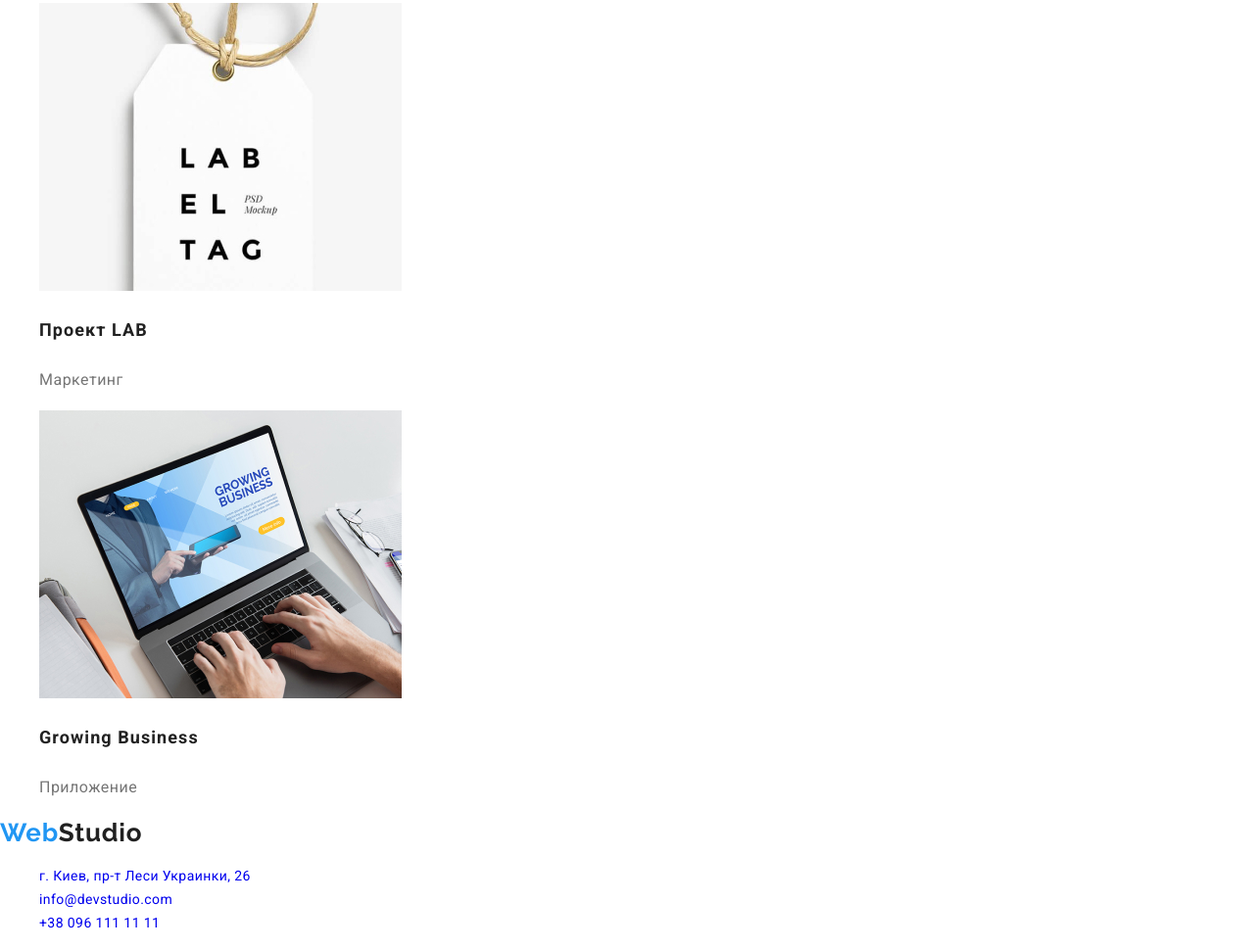
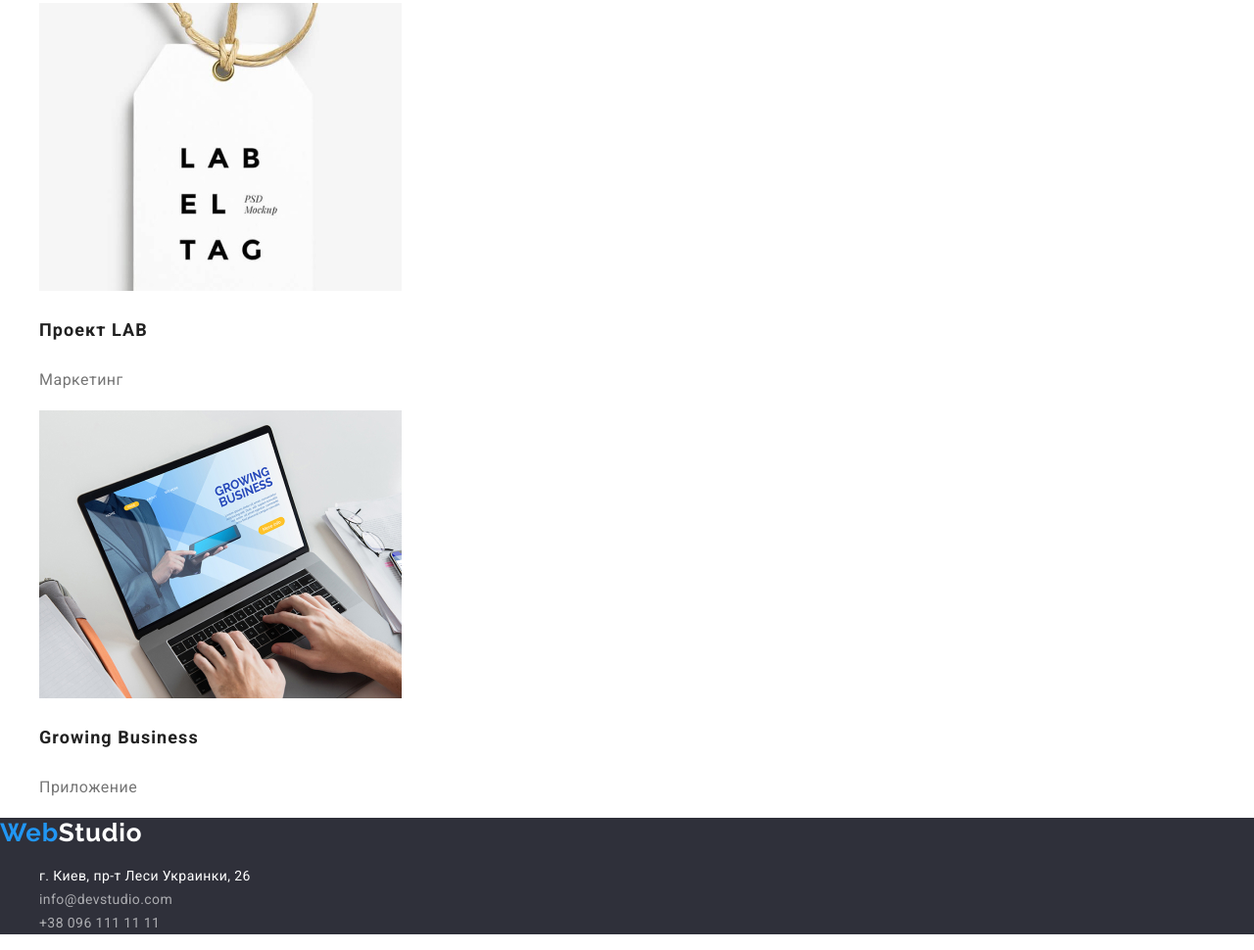
Before and after one commit to ketryin/goit-markup-hw-02, a plain HTML site: page portfolio.html in a window 1280 px wide. Shown: the part 3259-4229 px from the top of the page at 98% size. Drawn offline with nearby package versions, Linux system fonts and the light colour scheme.

Commit message:
add a couple of styles in footer

```diff
--- a/css/styles.css
+++ b/css/styles.css
@@ -10,6 +10,7 @@
   --description-address:color: rgba(255, 255, 255, 0.6);
   --description-dark-theme-color: #ffffff;
   --background-button: #F5F4FA;
+  --footer-background-color: #2F303A;
 }
 body{
   font-family: var(--main-font);
@@ -73,14 +74,22 @@ body{
 /* === END HEADER === */
 
 /* === FOOTER === */
+.footer{
+  background-color: var(--footer-background-color);
+}
 .address-list-item{
   font-size: 14px;
   line-height: 24px;
   letter-spacing: 0.03em;
-  /* color: var(--description-dark-theme-color); */
 }
 .contacts{
- /* color: rgba(255, 255, 255, 0.6); */
+ color: rgba(255, 255, 255, 0.6);
+}
+.address{
+  color: var(--description-dark-theme-color)
+}
+.logo-color-footer{
+  color: var(--title-dark-theme-color);
 }
 /* === END FOOTER === */
 /* ========== MAIN PAGE ========== */
--- a/portfolio.html
+++ b/portfolio.html
@@ -26,7 +26,9 @@
           <span class="logo-accent-color">Web</span>Studio
         </a>
         <ul class="nav-list list">
-          <li><a class="nav-list-items link" href="">Студия</a></li>
+          <li>
+            <a class="nav-list-items link" href="./index.html">Студия</a>
+          </li>
           <li>
             <a
               class="indicator-page nav-list-items link"
@@ -212,19 +214,20 @@
       </section>
     </main>
     <!-- FOOTER -->
-    <footer>
+    <footer class="footer">
       <a
         class="logo-link link"
         href="./index.html"
         aria-label="логотип WebStudio"
       >
-        <span class="logo-accent-color">Web</span>Studio
+        <span class="logo-accent-color">Web</span
+        ><span class="logo-color-footer">Studio</span>
       </a>
       <address>
         <ul class="address-list">
           <li class="address-list-item list">
             <a
-              class="address-link link"
+              class="address-link link address"
               href="https://goo.gl/maps/TQZVLMnsYU85SmnA6"
               target="_blank"
               >г. Киев, пр-т Леси Украинки, 26</a
```
Also changed, not shown: index.html (+9 -4 lines).
